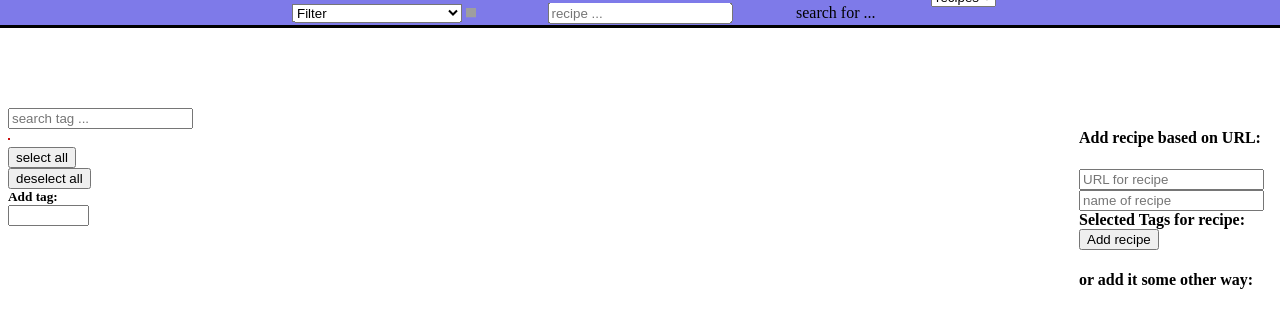
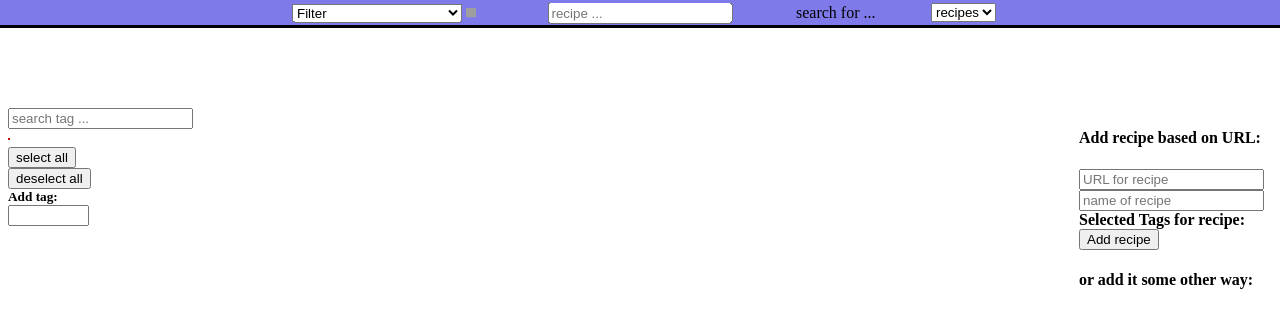
Before and after one commit to Lildhansen/Cookbook, a Django app: page / in a window 1280 px wide. Shown: the top 328 px of the page. Run offline with Django 4.2, Linux system fonts and the light colour scheme; data that the repository does not hold is empty; grey boxes are pictures that could not be loaded.

Commit message:
bugfix for (search for) recipes and making sure the tagsection doesn't widen with more tags

```diff
--- a/cookbookPage/static/myStyle.css
+++ b/cookbookPage/static/myStyle.css
@@ -73,9 +73,11 @@ button[name="tagInTagsMenu"] {
 
 /* THIS STUPID DIV WONT GET VERTICALLY CENTERED */
 #typeOfSearchSelectionDiv {
-  top:70%;
+  top:15px;
   float:right;
-  vertical-align: middle
+  vertical-align: middle;
+  overflow:hidden;
+  position:relative;
 }
 
 .deleteTagImage {
@@ -94,7 +96,6 @@ button[name="tagInTagsMenu"] {
 }
 
 .tagElement {
-  display: inline-block;
   width:100%;
 }
 
```
